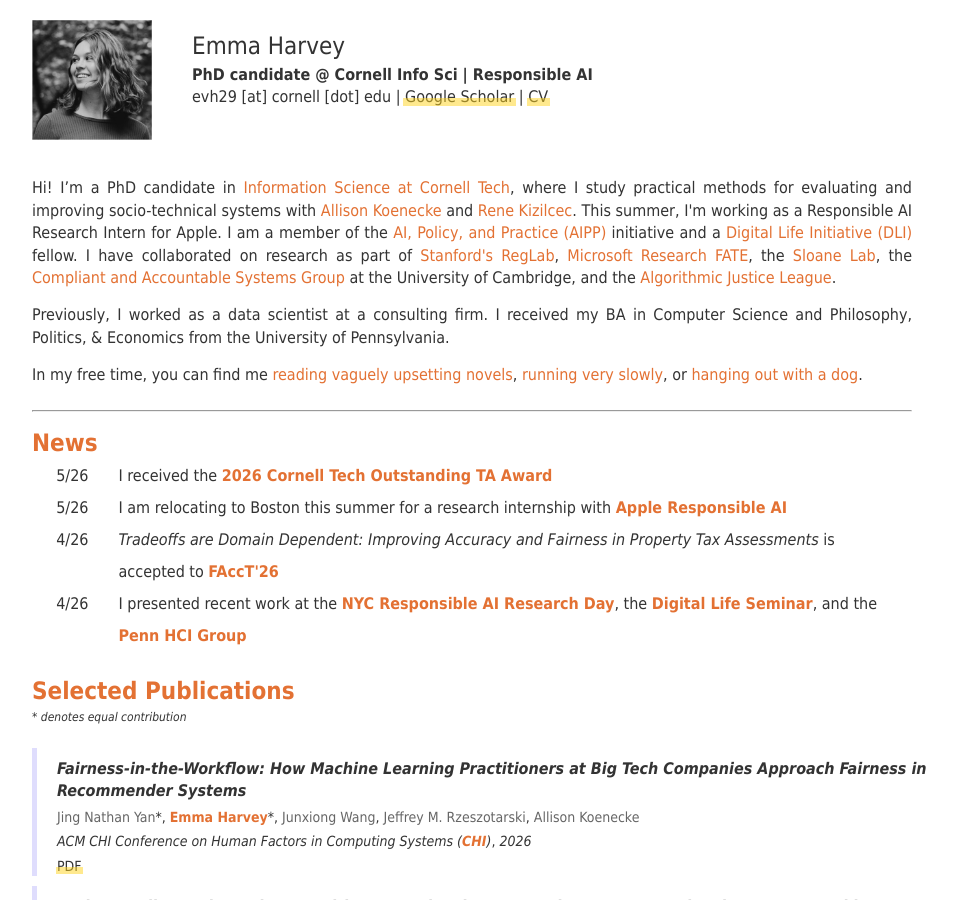
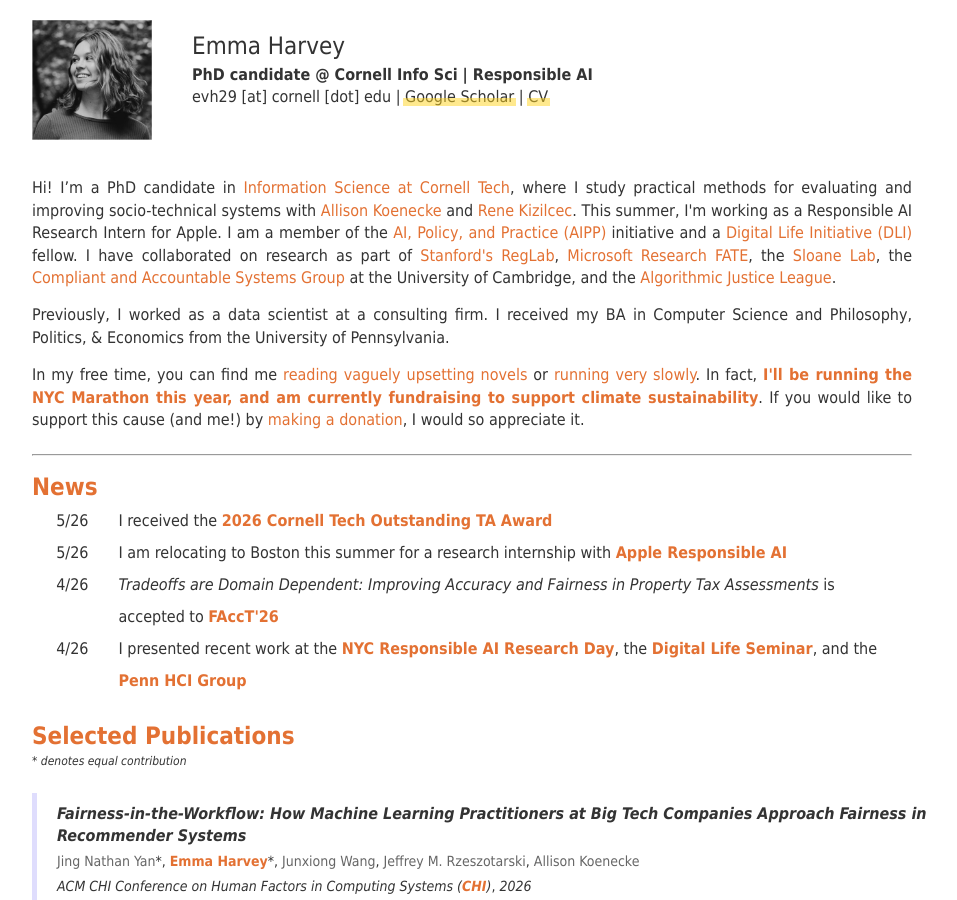
Before and after one commit to emmaharv/emmaharv.github.io, a Jekyll site: the page built from index.html, in a window 1280 px wide and 900 px high. Shown: the whole window, without its empty margins (168-1125 px from the left). Built offline with Jekyll 4.4.1, drawn with Linux system fonts in a browser that asks for light colours; nearby versions of some CDN libraries.

Commit message:
add marathon fundraising info

```diff
--- a/index.html
+++ b/index.html
@@ -200,7 +200,7 @@ evh29 [at] cornell [dot] edu  | <a target="_blank" href="https://scholar.google.
 
       <p>Previously, I worked as a data scientist at a consulting firm. I received my BA in Computer Science and Philosophy, Politics, & Economics from the University of Pennsylvania.</p>
 
-      <p>In my free time, you can find me <a href="https://www.librarything.com/catalog.php?view=emmharv&collection=-1&shelf=shelf&sort=dateread&collection=-1">reading vaguely upsetting novels</a>, <a href="https://www.strava.com/athletes/112159683">running very slowly</a>, or <a href="https://bsky.app/profile/emmharv.bsky.social/post/3mdxmpc3fac2i">hanging out with a dog</a>.</p>
+      <p>In my free time, you can find me <a href="https://www.librarything.com/catalog.php?view=emmharv&collection=-1&shelf=shelf&sort=dateread&collection=-1">reading vaguely upsetting novels</a> or <a href="https://www.strava.com/athletes/112159683">running very slowly</a>. In fact, <b>I'll be running the NYC Marathon this year, and am currently fundraising to support climate sustainability</b>. If you would like to support this cause (and me!) by <a href="https://fundraisers.nyrr.org/emma-harvey">making a donation</a>, I would so appreciate it.</p>
 </div>
 <div style="text-align: justify;clear: both;">
 
```
